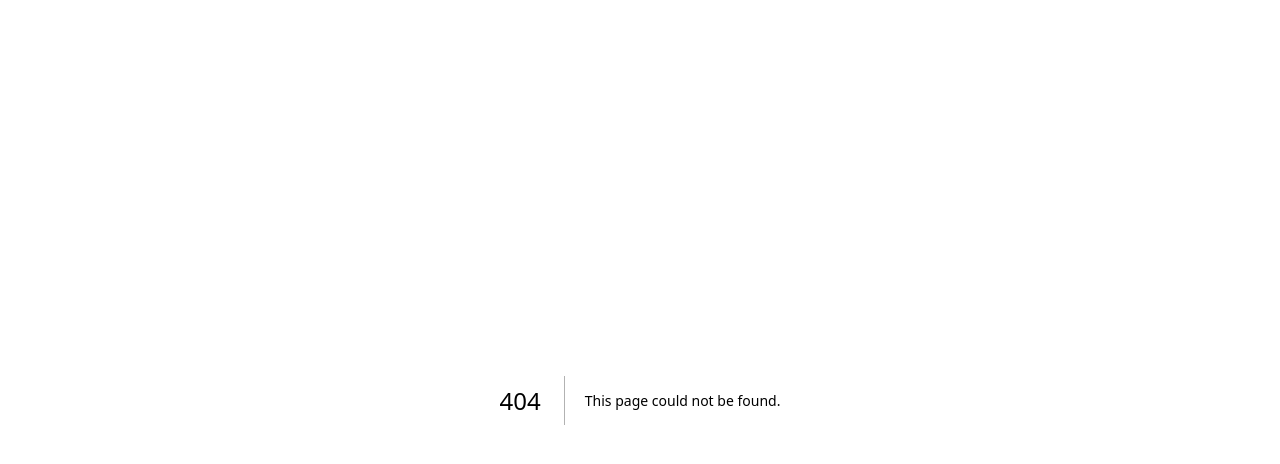
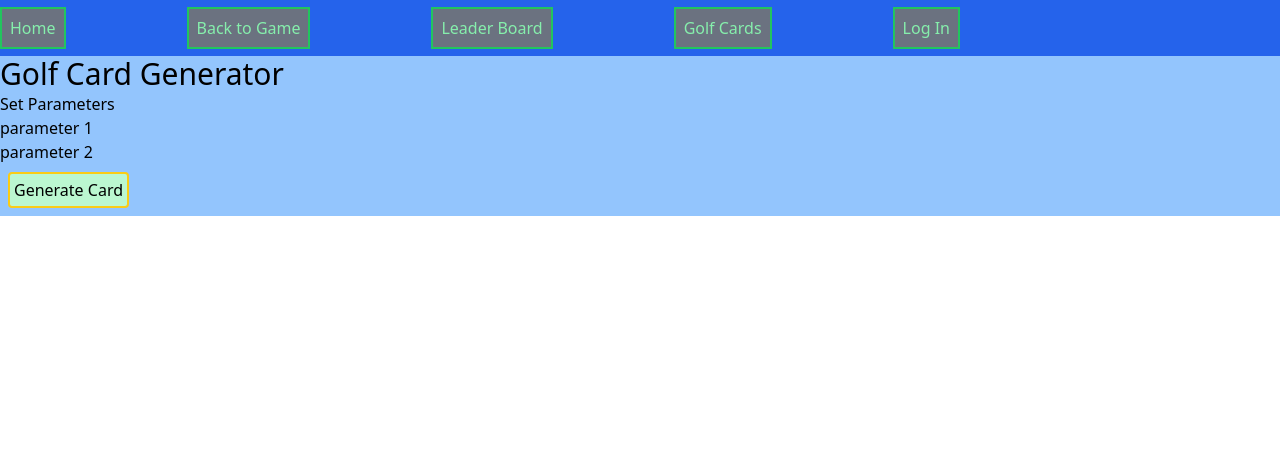
Before and after one commit to mdaley6/internet_mess, a Next.js app in the folder nextjs-blog/: page /golfcard in a window 1280 px wide. Before the commit this address had no page. Shown: the top 464 px of the page. Built offline with nearby package versions, Linux system fonts and the light colour scheme.

Commit message:
Golf Card Generator Screen
New feature being started before the last is done :)))))) nice

```diff
--- a/nextjs-blog/components/NavBar.js
+++ b/nextjs-blog/components/NavBar.js
@@ -11,11 +11,12 @@ const NavButton = (props) => {
 
 const NavBar = (props) => {
     return (
-        <div className='w-full'>
+        <div className='w-full bg-blue-600'>
             <div className='flex flex-row justify-between py-4 w-3/4'>
                 <NavButton path='' name='Home' />
                 <NavButton path='games' name='Back to Game' />
                 <NavButton path='leaders' name='Leader Board' />
+                <NavButton path='golfcard' name='Golf Cards' />
                 <NavButton path='login' name='Log In' />
             </div>
         </div>
--- a/nextjs-blog/pages/games.js
+++ b/nextjs-blog/pages/games.js
@@ -1,7 +1,5 @@
-import Link from 'next/link';
 import {useState, useEffect} from 'react';
 import NavBar from '../components/NavBar';
-import Button from '../components/Button';
 
 
 export default function Games() {
--- /dev/null
+++ b/nextjs-blog/pages/golfcard.js
@@ -0,0 +1,41 @@
+import {useState} from 'react';
+import NavBar from '../components/NavBar';
+
+
+export default function GolfCards() {
+
+    var [currentCard, setCurrentCard] = useState(null);
+
+
+    function GolfCard(){
+
+        return (
+            <div className='border-2 border-black w-3/4 rounded-3xl p-4'>
+                <p className='font-bold text-xl border-b-2 border-white'>I am a golf header</p>
+                <p> I am a golf card description</p>
+            </div>
+        );
+    }
+
+    function generateCard(){
+        console.log('card');
+
+        setCurrentCard(<GolfCard/>);
+    }
+
+
+    return (
+      <div className=''>
+        <NavBar />
+        <div className='bg-blue-300'>
+            <h1 className='text-3xl'>Golf Card Generator</h1>
+            <p>Set Parameters</p>
+            <p>parameter 1</p>
+            <p>parameter 2</p>
+            <button className='border-2 border-yellow-400 hover:border-yellow-600 bg-green-200 rounded m-2 p-1 hover:bg-green-500' onClick={generateCard}>Generate Card</button>
+            {currentCard}
+        </div>
+      </div>
+
+    );
+  }
```
